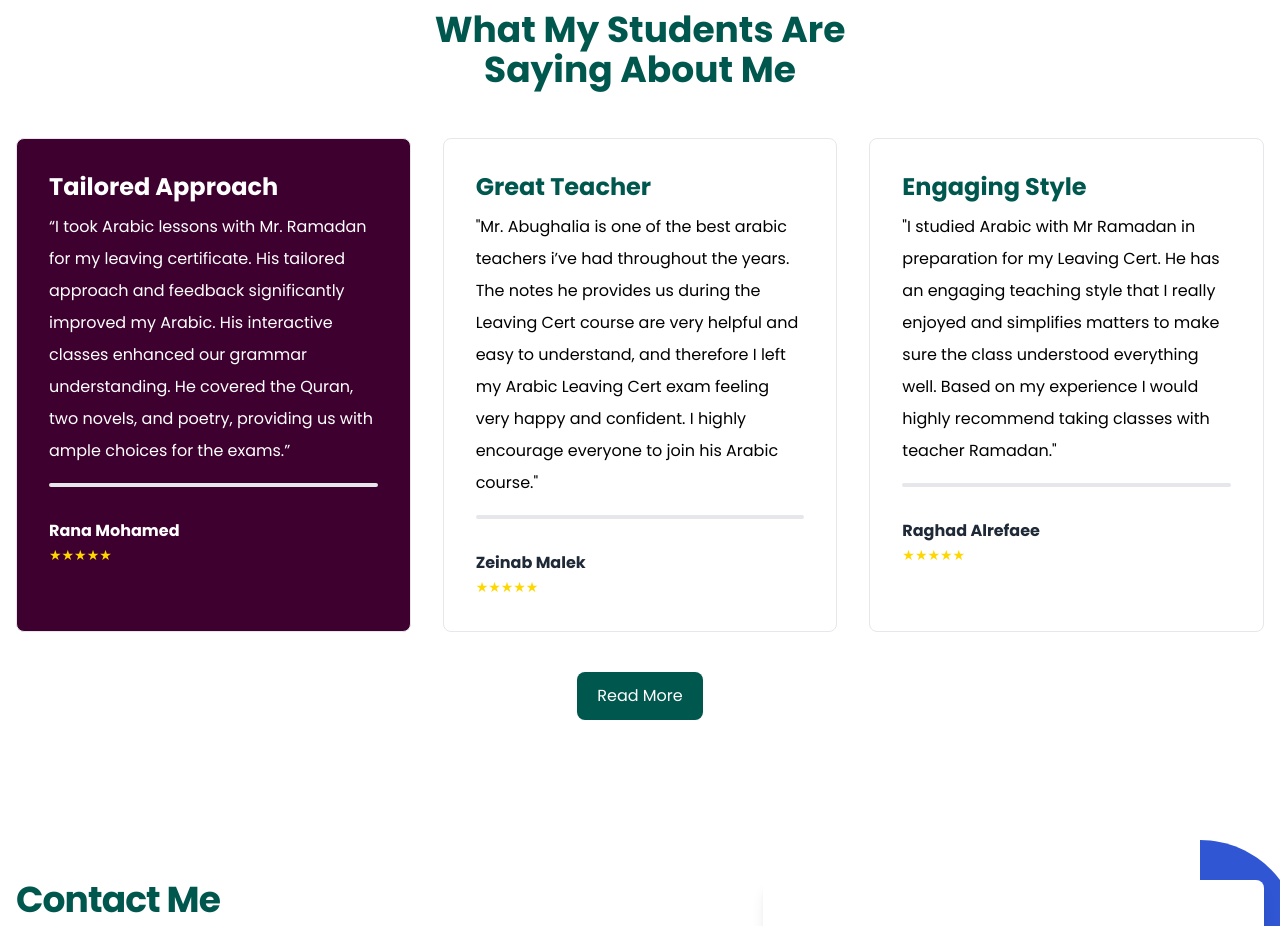
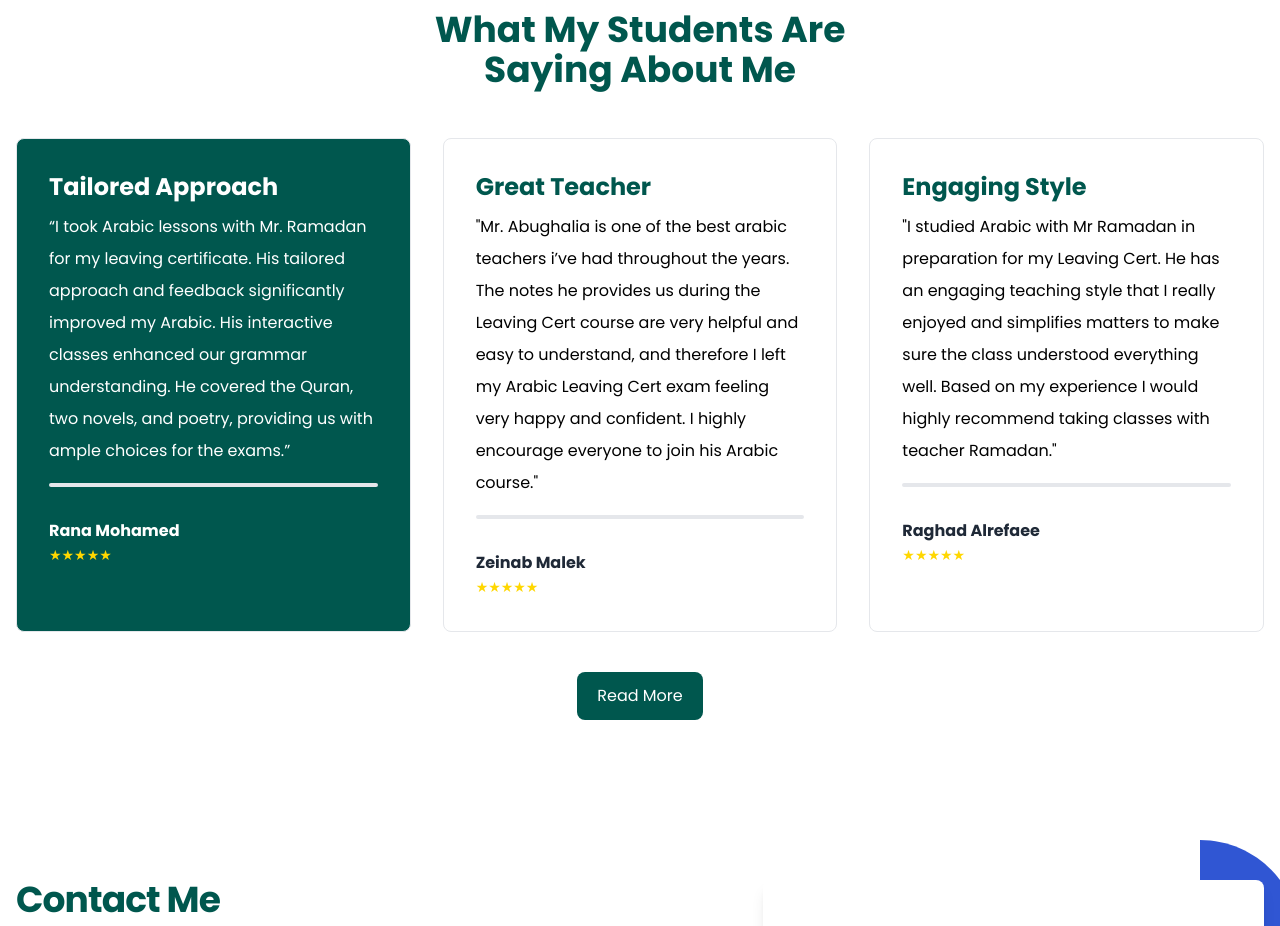
Before and after one commit to TeamBocean/ArabicWebsite, a React (Vite) app: page / in a window 1280 px wide. Shown: the part 2640-3566 px from the top of the page. Built offline with nearby package versions, Linux system fonts and the light colour scheme.

Commit message:
changed bg-review color

```diff
--- a/src/components/Clients.jsx
+++ b/src/components/Clients.jsx
@@ -12,7 +12,7 @@ export default function Clients() {
 
                 <div class="grid grid-cols-1 gap-8 mt-8 xl:mt-12 lg:grid-cols-2 xl:grid-cols-3 font-poppins">
                     <motion.div variants={fadeIn('top', 'spring', 0.75, 0.75)} initial="hidden"
-                        whileInView="show" class="p-8 border rounded-lg dark:border-gray-700 bg-purple">
+                        whileInView="show" class="p-8 border rounded-lg dark:border-gray-700 bg-green">
                         <h3 className="text-white font-semibold text-2xl mb-2">Tailored Approach</h3>
                         <p class="leading-loose text-white dark:text-gray-400">
                             “I took Arabic lessons with Mr. Ramadan for my leaving certificate. His tailored approach and feedback significantly improved my Arabic. His interactive classes enhanced our grammar understanding. He covered the Quran, two novels, and poetry, providing us with ample choices for the exams.”
```
